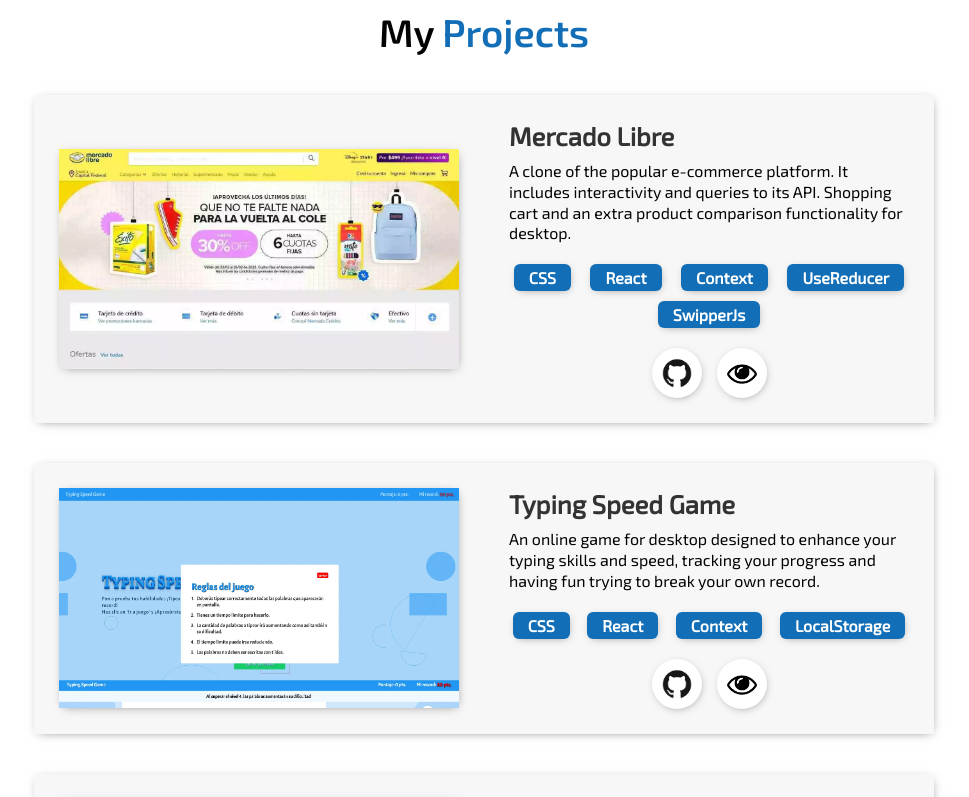
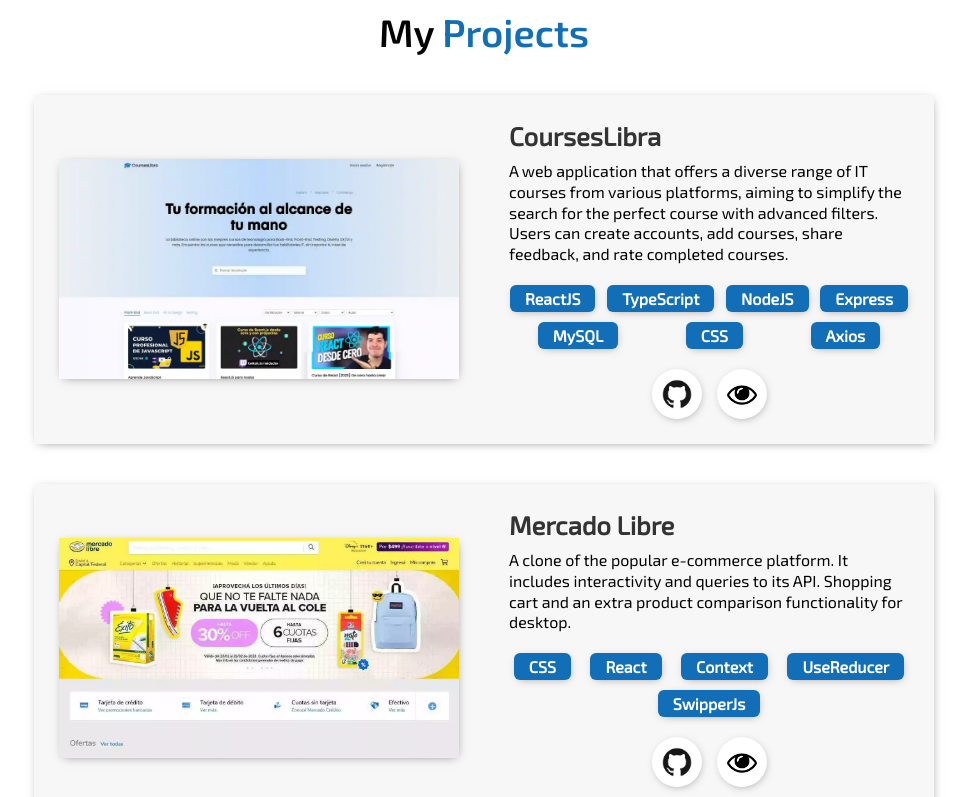
Before and after one commit to facudam/portfolio, a React (Vite) app: page / in a window 1280 px wide. Shown: the part 860-1657 px from the top of the page, without its empty margins (156-1125 px from the left). Built offline with nearby package versions, Linux system fonts and the light colour scheme.

Commit message:
Add CoursesLibra data and project

```diff
--- a/src/images/index.js
+++ b/src/images/index.js
@@ -22,5 +22,6 @@
 import ARGENTINA from './argentina.svg'
 import REINOUNIDO from './reino-unido.svg'
 import DIVSCREATOR from './divscreator.webp'
+import COURSESLIBRA from './coursesLibraPortada.webp'
 
-export { MELI, TYPING, GMAIL, WEBDEV, NEXTJS, FICHAS, CODING, TWITTER, GITHUB, LINKEDIN, EYE, HTML, CSS, JAVASCRIPT, TYPESCRIPT, TAILWIND, SASS, REACT, GIT, NODE, SQL, ARGENTINA, REINOUNIDO, DIVSCREATOR }
+export { MELI, TYPING, GMAIL, WEBDEV, NEXTJS, FICHAS, CODING, TWITTER, GITHUB, LINKEDIN, EYE, HTML, CSS, JAVASCRIPT, TYPESCRIPT, TAILWIND, SASS, REACT, GIT, NODE, SQL, ARGENTINA, REINOUNIDO, DIVSCREATOR, COURSESLIBRA }
--- a/src/languages/en.json
+++ b/src/languages/en.json
@@ -7,6 +7,10 @@
     },
     "projects": {
         "title": [ "My", "Projects" ],
+        "coursesLibra": {
+            "title": "CoursesLibra",
+            "description": "A web application that offers a diverse range of IT courses from various platforms, aiming to simplify the search for the perfect course with advanced filters. Users can create accounts, add courses, share feedback, and rate completed courses."
+        },
         "meliProject": {
             "title": "Mercado Libre",
             "description": "A clone of the popular e-commerce platform. It includes interactivity and queries to its API. Shopping cart and an extra product comparison functionality for desktop."
--- a/src/languages/es.json
+++ b/src/languages/es.json
@@ -7,6 +7,11 @@
     },
     "projects": {
         "title": [ "Mis", "Proyectos" ],
+        "coursesLibra": {
+            "title": "CoursesLibra",
+            "description": "Una aplicación web que ofrece una amplia gama de cursos IT de diferentes plataformas, con el objetivo de simplificar la búsqueda del curso perfecto mediante filtros avanzados. Los usuarios pueden crear cuentas, agregar cursos, compartir comentarios y calificar los cursos completados."
+        },
+
         "meliProject": {
             "title": "Mercado Libre",
             "description": "Un clon de la popular plataforma de comercio electrónico. Incluye interactividad y consultas a su API. Carrito de compras y una funcionalidad adicional de comparación de productos para escritorio."
--- a/src/sections/projects/Projects.jsx
+++ b/src/sections/projects/Projects.jsx
@@ -1,11 +1,20 @@
 import { ProjectComponent } from '../../components/projectComponent/ProjectComponent'
-import { MELI, TYPING, FICHAS, DIVSCREATOR } from '../../images/index'
+import { MELI, TYPING, FICHAS, DIVSCREATOR, COURSESLIBRA } from '../../images/index'
 import './Projects.css'
 
 export const Projects = ({ projects }) => {
     return(
         <section className='projects' id='projects'>
             <h2 className='title-font'>{ projects.title[0] } <span>{ projects.title[1] }</span></h2>
+            <ProjectComponent
+                imageSRC={ COURSESLIBRA }
+                alt='CoursesLibra platform'
+                title={ projects.coursesLibra.title }
+                description={ projects.coursesLibra.description }
+                technologies={['ReactJS', 'TypeScript', 'NodeJS', 'Express', 'MySQL', 'CSS', 'Axios']}
+                gitLINK='https://github.com/facudam/fullstack-courses-app'
+                buttons={ projects.buttons }
+            />
             <ProjectComponent
                 imageSRC={ MELI }
                 alt='mercado libre clone'
```
Also changed, not shown: src/images/coursesLibraPortada.webp (added).
